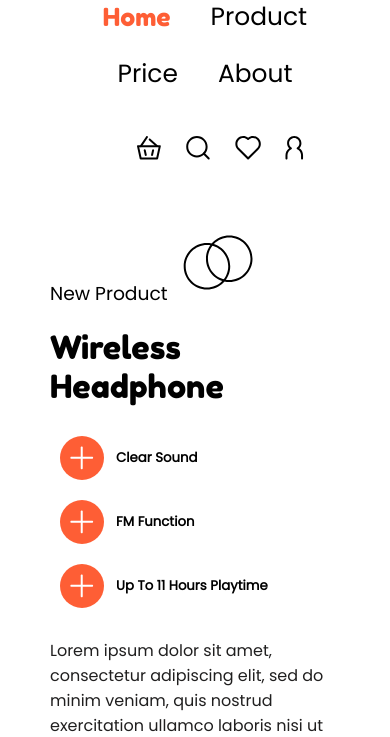
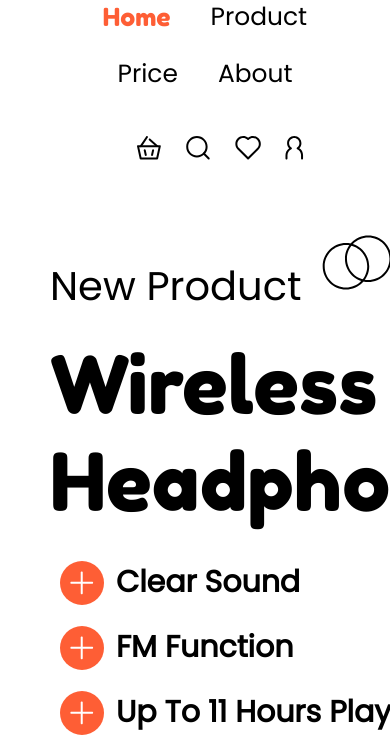
Before and after one commit to nikhilbhosale999/Project7_HTML_CSS, a website: page index.html in a window 390 px wide. Shown: the part 122-859 px from the top of the page. Drawn offline with Linux system fonts and the light colour scheme.

```diff
--- a/css/index.css
+++ b/css/index.css
@@ -37,20 +37,20 @@
 
 .left-section h3{
     font-family: 'Poppins';
-    /* font-size: 40px; */
+    font-size: 40px;
     font-weight: 200;
 }
 
 .left-section h1{
     font-family: 'Fredoka One';
-    /* font-size: 80px; */
+    font-size: 80px;
     font-weight: 400;
 }
 .left-section h5{
     align-items: center;
     display: flex;
     font-family:'Poppins';
-    /* font-size: 30px; */
+    font-size: 30px;
 }
 
 .left-section h5 img{
@@ -62,7 +62,7 @@
 
 .text{
     font-family: 'Poppins';
-    /* font-size: 19px; */
+    font-size: 19px;
     color: rgb(32, 31, 31);
 }
 
@@ -80,7 +80,6 @@
 
 .headphone-div{
     position: relative;
-
 }
 
 .discount{
```
